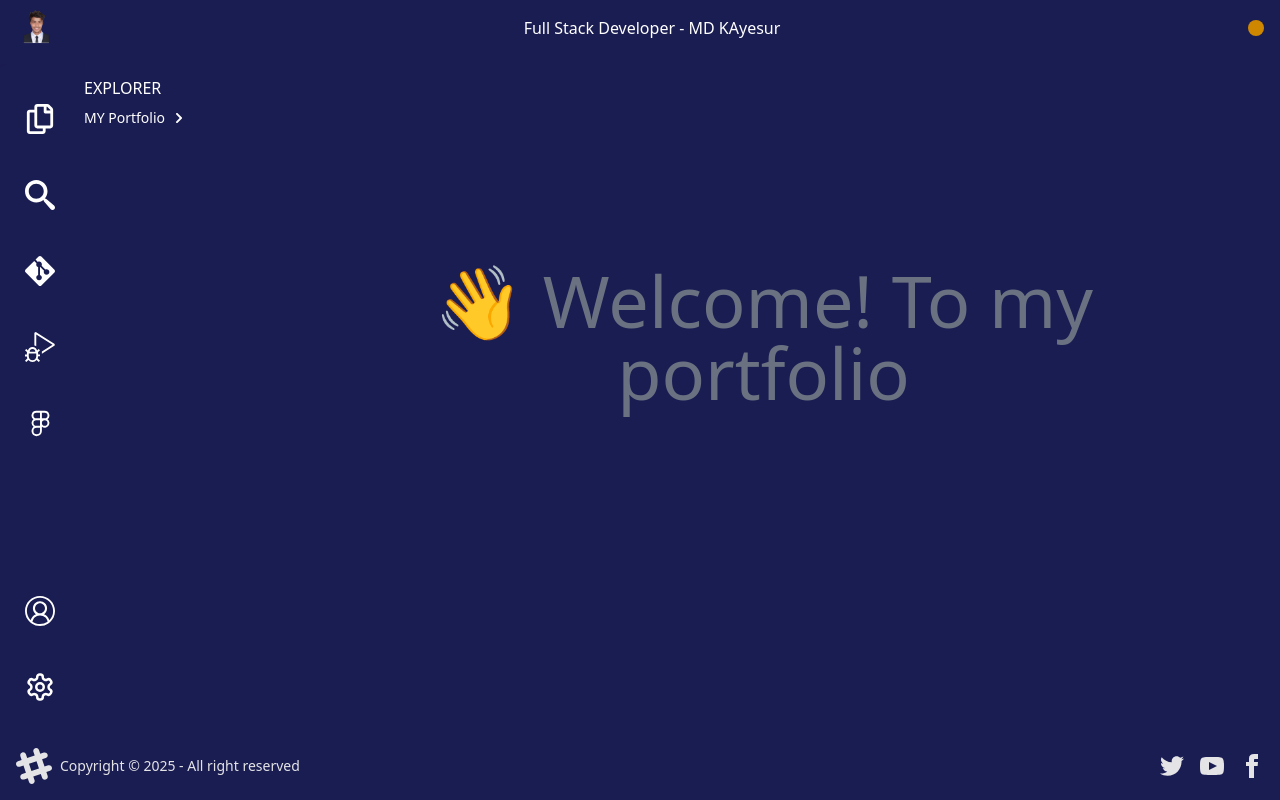
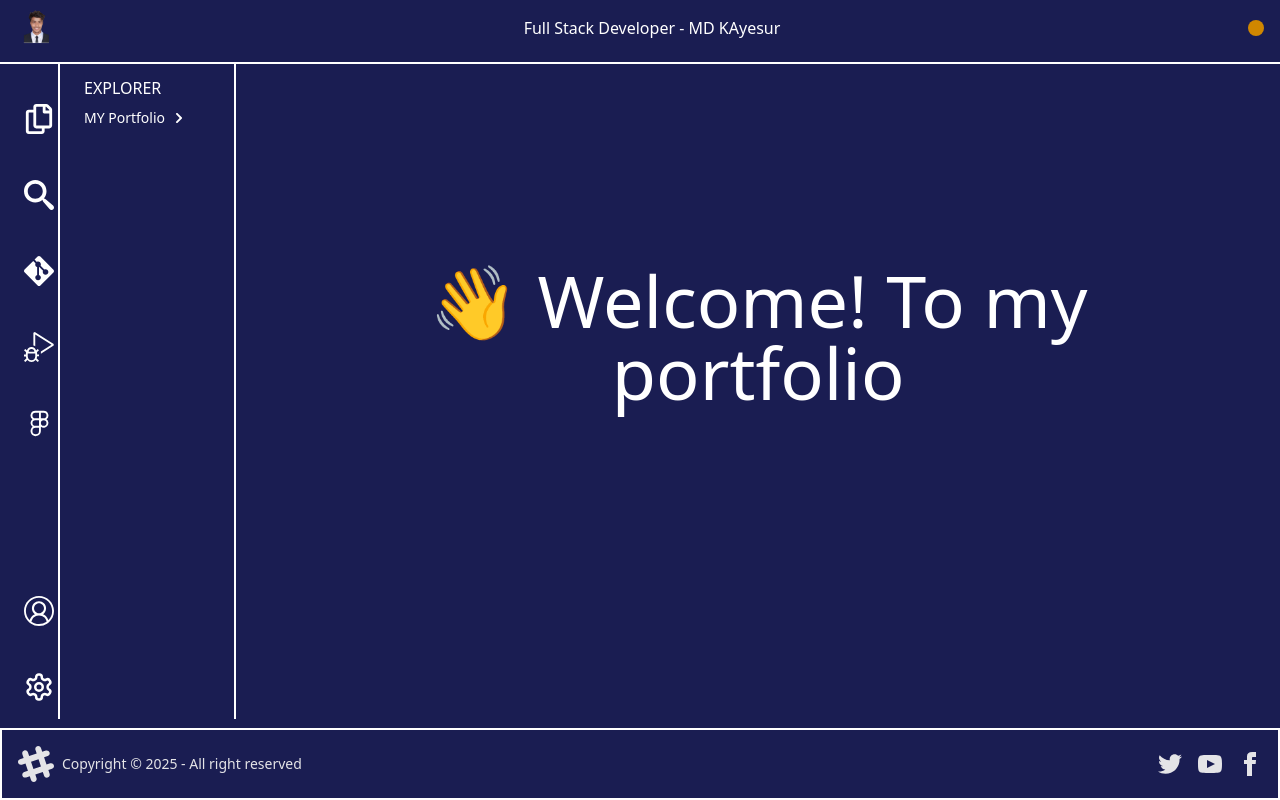
Before and after one commit to MD-Kayesur/-VS-CODE-Portfolio, a React (Vite) app: page / in a window 1280 px wide. Built offline with nearby package versions, Linux system fonts and the light colour scheme.

Commit message:
set tabcomponent hight and create viwe look like vs code

```diff
--- a/src/components/Explore/Explore.jsx
+++ b/src/components/Explore/Explore.jsx
@@ -3,7 +3,7 @@ import Tabss from "../tabcomponant/TabsComponent";
 
 const Explore = () => {
   return (
-    <div className=" ml-3 pt-3  md:h-[320px]  lg:h-full hidden md:block z-10 w-50">
+    <div className=" ml-3 pt-3 md:h-[320px]  lg:h-full hidden md:block z-10 w-50">
       <h3 className="pl-3 text-white">EXPLORER</h3>
       <div className="mt-2 ">
         <DropdownComponent></DropdownComponent>
--- a/src/components/Footer/Footer.jsx
+++ b/src/components/Footer/Footer.jsx
@@ -3,7 +3,7 @@ import React from "react";
 const Footer = () => {
   return (
     <div>
-      <footer className="footer bg-[#1a1d52]  sm:footer-horizontal z-150  text-neutral-content items-center p-4">
+      <footer className="footer bg-[#1a1d52] border-2 border-white sm:footer-horizontal z-150  text-neutral-content items-center p-4">
         <aside className="grid-flow-col items-center">
           <svg
             width="36"
--- a/src/components/dashbord/Dashbors.jsx
+++ b/src/components/dashbord/Dashbors.jsx
@@ -1,11 +1,11 @@
 import Navlinks from "../../rightnavlinks/Navlinks";
 import Explore from "../Explore/Explore";
-import TabsComponent from "../tabcomponant/TabsComponent";
+ import TabsComponent from "../tabcomponant/TabsComponent";
 
 const Dashbors = () => {
   return (
     <>
-      <div className="overflow-hidden fixed w-full ">
+      <div className="overflow-hidden   w-full ">
         <div className="  flex   ">
           <div className="  flex  ">
             <Navlinks />
--- a/src/components/home/Home.jsx
+++ b/src/components/home/Home.jsx
@@ -3,8 +3,8 @@ import DropdownComponent from './DropdownComponent ';
 
 const Home = () => {
     return (
-        <div>
-     👋 Welcome! To my portfolio
+         <div>
+
         </div>
     );
 };
--- a/src/components/navbar/Navber.jsx
+++ b/src/components/navbar/Navber.jsx
@@ -1,8 +1,7 @@
 import { useState, useRef, useEffect } from "react";
 import img from "../../assets/imgs/1749660883197-removebg-preview.png";
 import DropdownComponent from "../home/DropdownComponent ";
-
-const Navber = () => {
+ const Navber = () => {
   const [isMobileMenuOpen, setIsMobileMenuOpen] = useState(false);
   const dropdownRef = useRef(null);
 
@@ -27,11 +26,11 @@ const Navber = () => {
 
   return (
     <>
-<div className="bg-[#1a1d52] backdrop-blur-md h-16 z-[100] w-full fixed lg:static">
+      <div className="bg-[#1a1d52] backdrop-blur-md h-16 z-[100] border-b-2 border-white w-full fixed lg:static">
         <div className="flex justify-between items-center   px-4 py-2">
           {/* Left - Logo and Hamburger */}
           <div className="flex items-center gap-2">
-            <div className="hidden">
+            {/* <div className=" md:hidden">
               <button
                 onClick={() => setIsMobileMenuOpen(!isMobileMenuOpen)}
                 className="btn btn-ghost btn-sm">
@@ -49,18 +48,37 @@ const Navber = () => {
                   />
                 </svg>
               </button>
+              {/* <img
+                className="w-10 md:w-10  onClick={() => setIsMobileMenuOpen(!isMobileMenuOpen)}"
+                src={img}
+                alt="logo"
+              /> */}
+            {/* </div>  */}
+
+            <div className="">
+              <img
+                onClick={() => setIsMobileMenuOpen(!isMobileMenuOpen)}
+                className="w-10 md:w-10 cursor-pointer"
+                src={img}
+                alt="logo"
+              />
             </div>
-            <img className="w-10 md:w-10" src={img} alt="logo" />
           </div>
 
           {/* Center */}
           <div className="text-white  ">Full Stack Developer - MD KAyesur</div>
 
-         <div className="flex gap-3 ">
-           <div className="text-white w-4 h-4 bg-yellow-600 rounded-full hover:cursor-pointer"> </div>
-           <div className="text-white hidden w-4 h-4 bg-green-600 rounded-full hover:cursor-pointer"> </div>
-           <div className="text-white hidden w-4 h-4 bg-red-600 rounded-full hover:cursor-pointer"> </div>
-         </div>
+          <div className="flex gap-3 ">
+            <div className="text-white w-4 h-4 bg-yellow-600 rounded-full hover:cursor-pointer">
+              {" "}
+            </div>
+            <div className="text-white hidden w-4 h-4 bg-green-600 rounded-full hover:cursor-pointer">
+              {" "}
+            </div>
+            <div className="text-white hidden w-4 h-4 bg-red-600 rounded-full hover:cursor-pointer">
+              {" "}
+            </div>
+          </div>
         </div>
 
         {/* Mobile Menu */}
@@ -77,6 +95,9 @@ const Navber = () => {
           </div>
         )}
       </div>
+
+
+
     </>
   );
 };
--- a/src/components/tabcomponant/DefaultContent.jsx
+++ b/src/components/tabcomponant/DefaultContent.jsx
@@ -1,11 +1,9 @@
+const DefaultContent = () => (
+  <div className="text-center w-11/12 flex flex-col gap-20 mx-auto pt-50 text-gray-500 sm:text-white text-7xl  ">
+    <span className=" lg:hidden"> Click on my img </span>
 
-const DefaultContent = () => (
-    <div className="text-center w-11/12 mx-auto pt-50 text-gray-500 text-7xl  -center">
-      👋 Welcome! To my portfolio
-    </div>
-  );
-
-
-
+    <span className=" "> 👋 Welcome! To my portfolio</span>
+  </div>
+);
 
 export default DefaultContent;
--- a/src/components/tabcomponant/TabsComponent.jsx
+++ b/src/components/tabcomponant/TabsComponent.jsx
@@ -4,6 +4,7 @@ import "react-tabs/style/react-tabs.css";
 import { useEffect, useState } from "react";
 import { tabs as allTabs } from "../../utils/data/tabs.data";
 import DefaultContent from "./DefaultContent";
+import DropdownComponent from "../home/DropdownComponent ";
 
 const TabsComponent = () => {
   const location = useLocation();
@@ -44,13 +45,15 @@ const TabsComponent = () => {
       }
     }
   };
+
   return (
-    <div className="w-11/12 mx-auto   md:pt-0 h-[500px]   -ml-px">
+    <>
+      <div className="w-full mx-auto   border-l-2 border-white    md:pt-0  lg:h-[655px] h-[755px]   -ml-px">
         {openTabs.length > 0 ? (
           <Tabs
             selectedIndex={selectedIndex === -1 ? 0 : selectedIndex}
             onSelect={handleSelect}
-          className=" ">
+            className=" mt-17 md:mt-0">
             <TabList
               className="
       border-none w-full cursor-pointer -mt-1 flex   bg-red-200 md:flex
@@ -71,7 +74,7 @@ const TabsComponent = () => {
                     {tab.tabTitle}
                     <button
                       onClick={(e) => handleClose(e, index)}
-                    className="text-xs text-red-500 hidden md:block cursor-pointer">
+                      className="text-xs text-red-500   md:block cursor-pointer">
                       ✕
                     </button>
                   </div>
@@ -93,6 +96,12 @@ const TabsComponent = () => {
           <DefaultContent />
         )}
       </div>
+
+
+
+
+
+    </>
   );
 };
 
--- a/src/layouts/MainLayout.jsx
+++ b/src/layouts/MainLayout.jsx
@@ -3,30 +3,30 @@ import { Outlet, useLocation } from "react-router-dom";
 import Navber from "../components/navbar/Navber";
 import Dashbors from "../components/dashbord/Dashbors";
 import Footer from "../components/Footer/Footer";
+import TabsComponent from "../components/tabcomponant/TabsComponent";
 
 const MainLayout = () => {
   const current = useLocation();
   console.log(current);
 
   return (
-
     <div className="h-screen flex flex-col">
       <Navber />
-
-  <div className="flex-grow   overflow-auto">
-    <div className="ml-3 hidden md:hidden">
+      <div className="md:hidden">
+        <TabsComponent></TabsComponent>
+      </div>
+      <div className="flex-grow   md:block  overflow-auto">
+        <div className="ml-3  md:hidden">
           <Outlet />
         </div>
-    <div className="md:block">
+
+        <div className="md:block hidden">
           <Dashbors />
         </div>
       </div>
 
       <Footer />
     </div>
-
-
-
   );
 };
 
--- a/src/rightnavlinks/Navlinks.jsx
+++ b/src/rightnavlinks/Navlinks.jsx
@@ -3,7 +3,7 @@ import { navLinks } from "../utils/data/Iconlink.data";
 // Navlinks using in dashbord
 const Navlinks = () => {
   return (
-    <div className="md:w-10  mx-auto  ml-3 md:ml-5    ">
+    <div className="md:w-10  mx-auto  ml-3 md:ml-5  border-r-2 border-white   ">
       <ul className="flex  flex-col items-center gap-28 h-full  ">
         <div className="flex flex-col justify-between items-center gap-3  ">
         <div>
```
Lines whose indentation alone changed are shown as unchanged.
